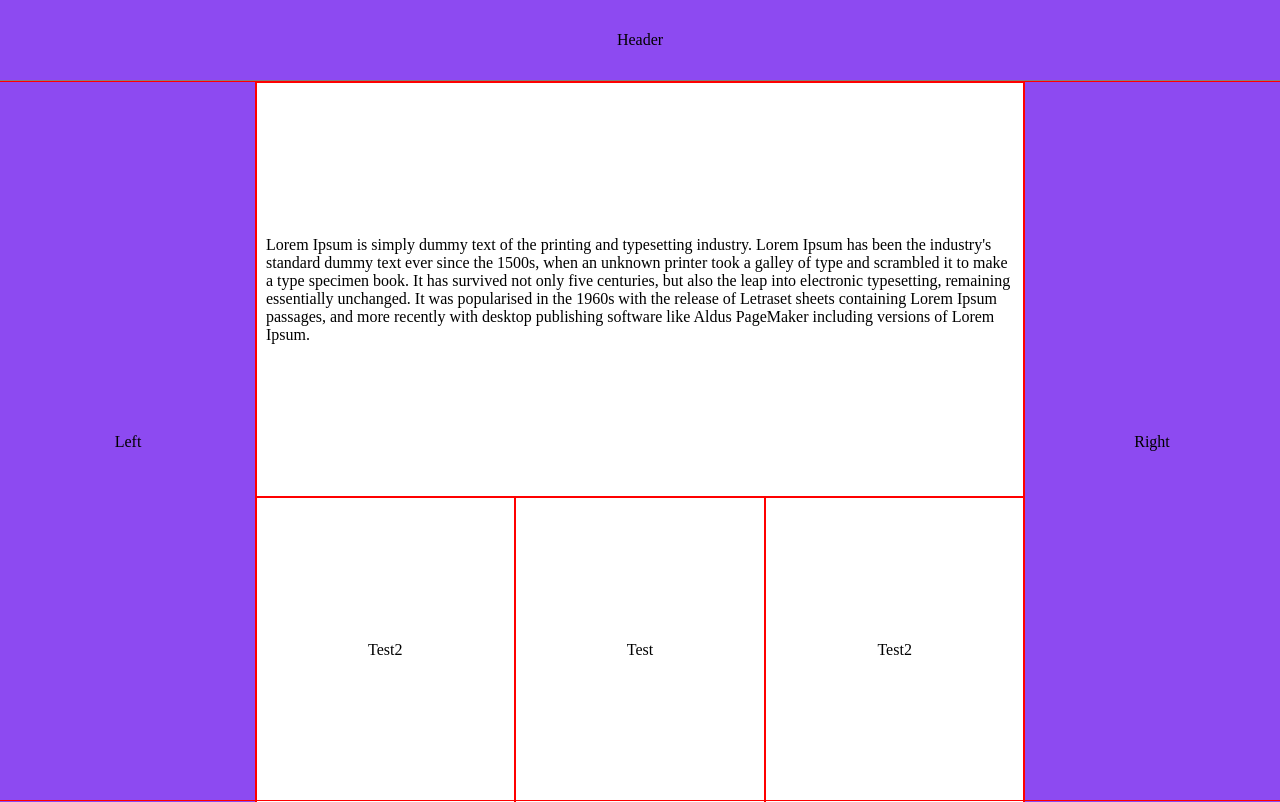
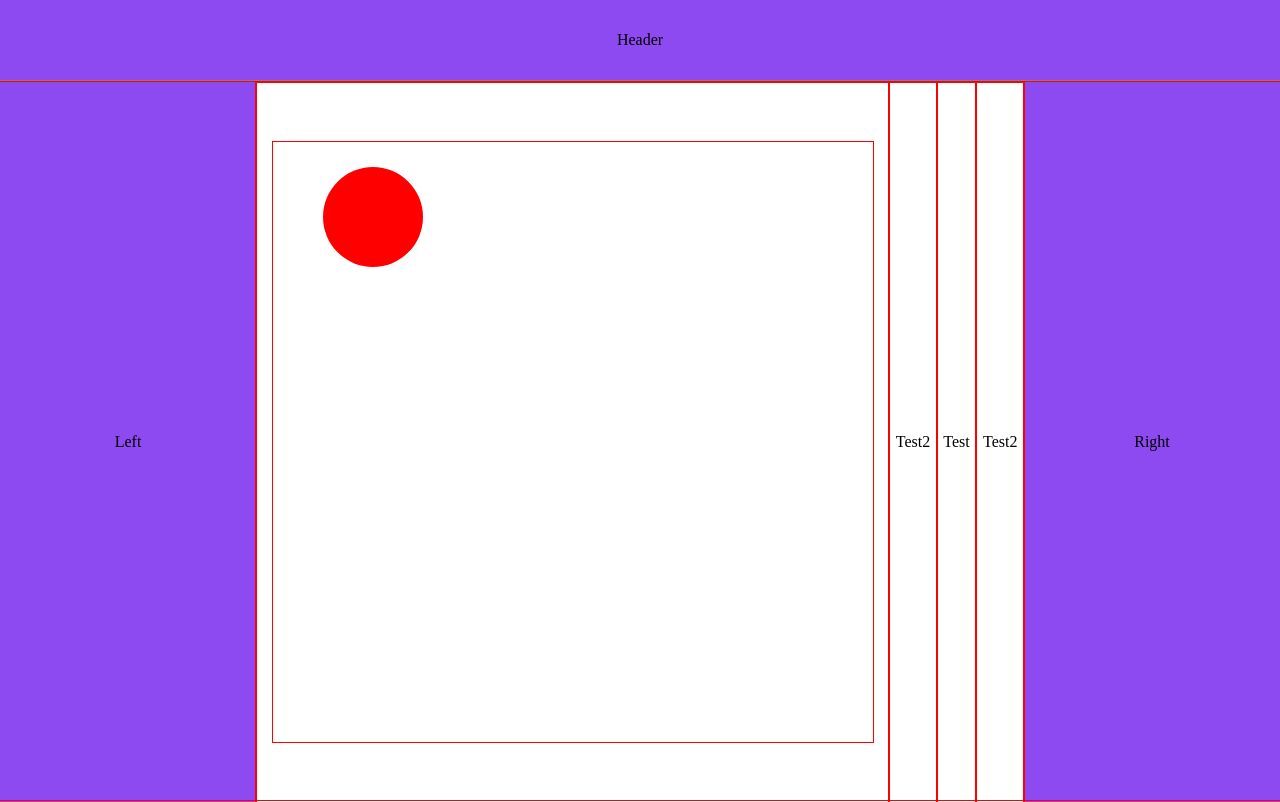
Before and after one commit to Gyxius/Human-Games, a website built with webpack: page src/index.html in a window 1280 px wide. Built offline with nearby package versions, Linux system fonts and the light colour scheme.

Commit message:
Create a basic canvas

```diff
--- a/src/index.html
+++ b/src/index.html
@@ -9,7 +9,7 @@
     <div id="left-sidebar">Left</div>
     <div id="right-sidebar">Right</div>
     <div id="main-content">
-        <div id="stuff1">Lorem Ipsum is simply dummy text of the printing and typesetting industry. Lorem Ipsum has been the industry's standard dummy text ever since the 1500s, when an unknown printer took a galley of type and scrambled it to make a type specimen book. It has survived not only five centuries, but also the leap into electronic typesetting, remaining essentially unchanged. It was popularised in the 1960s with the release of Letraset sheets containing Lorem Ipsum passages, and more recently with desktop publishing software like Aldus PageMaker including versions of Lorem Ipsum.</div>
+        <div id="stuff1"><canvas id="tutorial" width="600" height="600">A canvas for showing the game</canvas></div>
         <div id="stuff2">Test2</div>
         <div id="stuff3">Test</div>
         <div id="stuff4">Test2</div>
--- a/src/index.js
+++ b/src/index.js
@@ -1 +1,34 @@
 import "./styles.css";
+
+let x = 100,
+  y = 75,
+  speed = 20; // Initial position
+
+function draw() {
+  const canvas = document.getElementById("tutorial");
+  if (canvas.getContext) {
+    const ctx = canvas.getContext("2d");
+    ctx.clearRect(0, 0, canvas.width, canvas.height);
+
+    ctx.beginPath();
+    ctx.arc(x, y, 50, 0, 2 * Math.PI);
+    ctx.fillStyle = "red";
+    ctx.fill();
+  }
+}
+
+window.addEventListener("load", draw);
+
+window.onkeyup = function (e) {
+  if (e.key === "ArrowUp") {
+    y -= speed; // Move up
+  } else if (e.key === "ArrowDown") {
+    y += speed; // Move down
+  } else if (e.key === "ArrowLeft") {
+    x -= speed; // Move left
+  } else if (e.key === "ArrowRight") {
+    x += speed; // Move right
+  }
+
+  draw(); // Redraw with new position
+};
```
